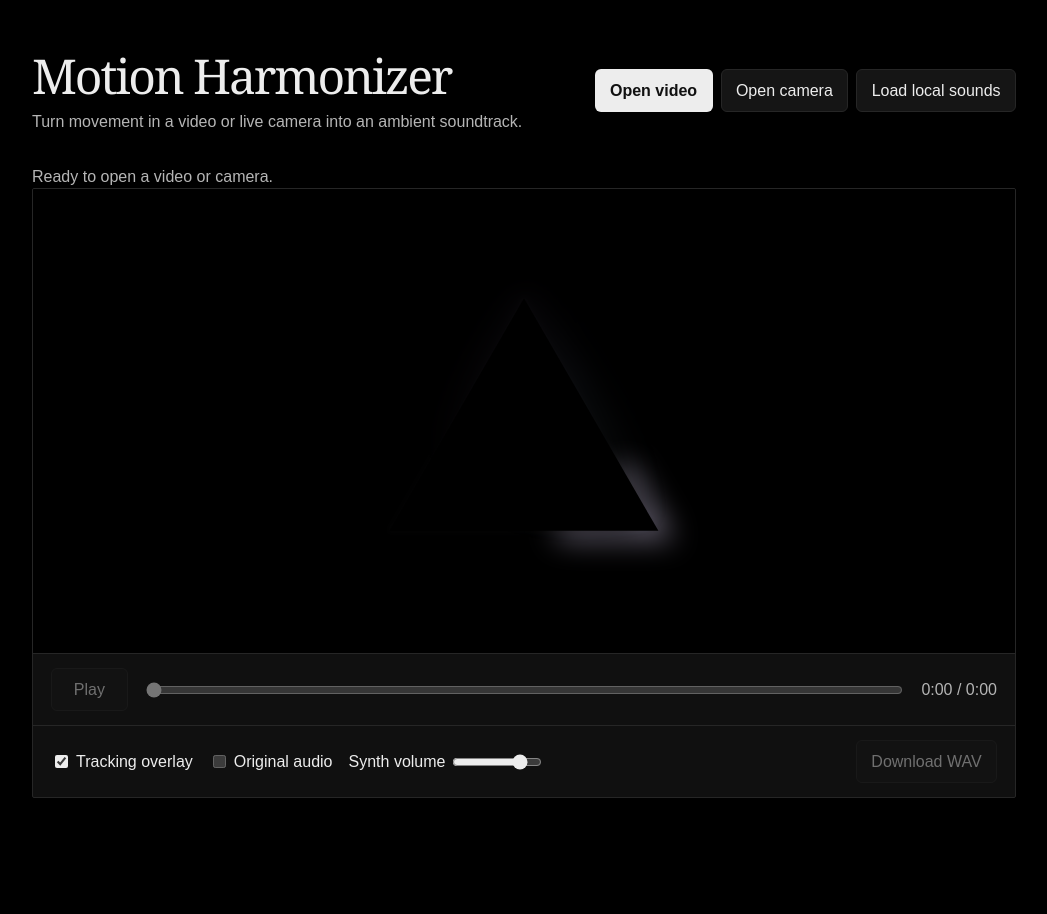
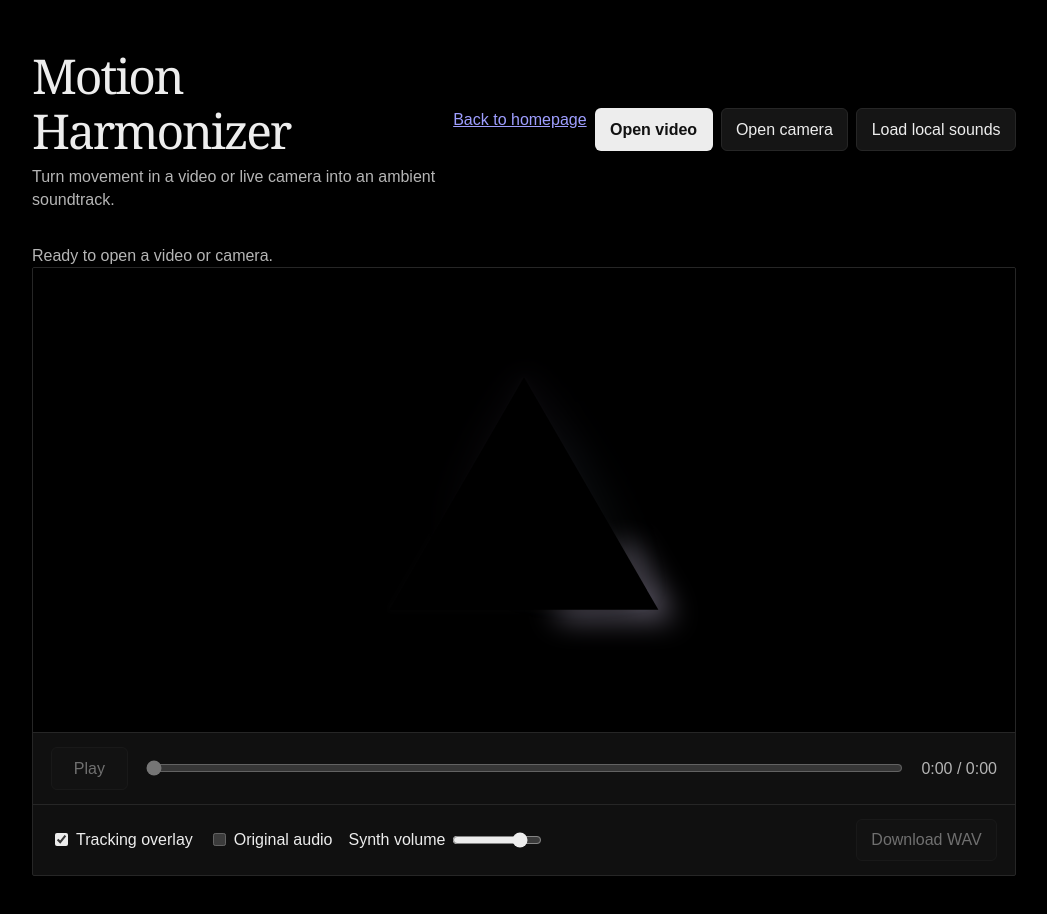
Before and after one commit to Judah-J/Judah-J.github.io-Portals, a plain HTML site: page index.html in a window 1280 px wide. Shown: the whole page, without its empty margins (116-1163 px from the left). Before the commit the page ends 846 px from the top, so only its background shows below. Drawn offline with Linux system fonts and the light colour scheme.

Commit message:
Add files via upload

```diff
--- a/index.html
+++ b/index.html
@@ -19,6 +19,7 @@
         <p>Turn movement in a video or live camera into an ambient soundtrack.</p>
       </div>
       <div class="source-actions">
+        <a class="home-link" href="https://judah-j.github.io/">Back to homepage</a>
         <button id="choose" class="primary" type="button">Open video</button>
         <button id="camera" type="button">Open camera</button>
         <button id="load-sounds" type="button">Load local sounds</button>
```
